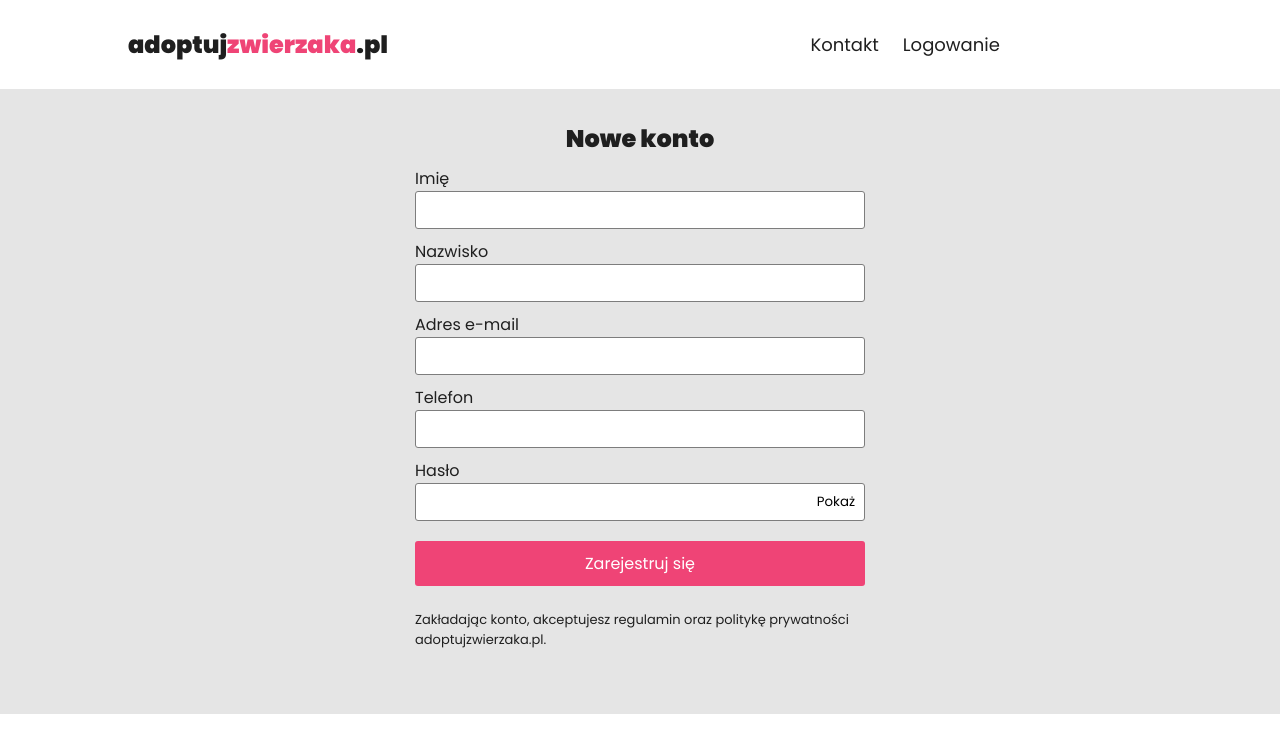
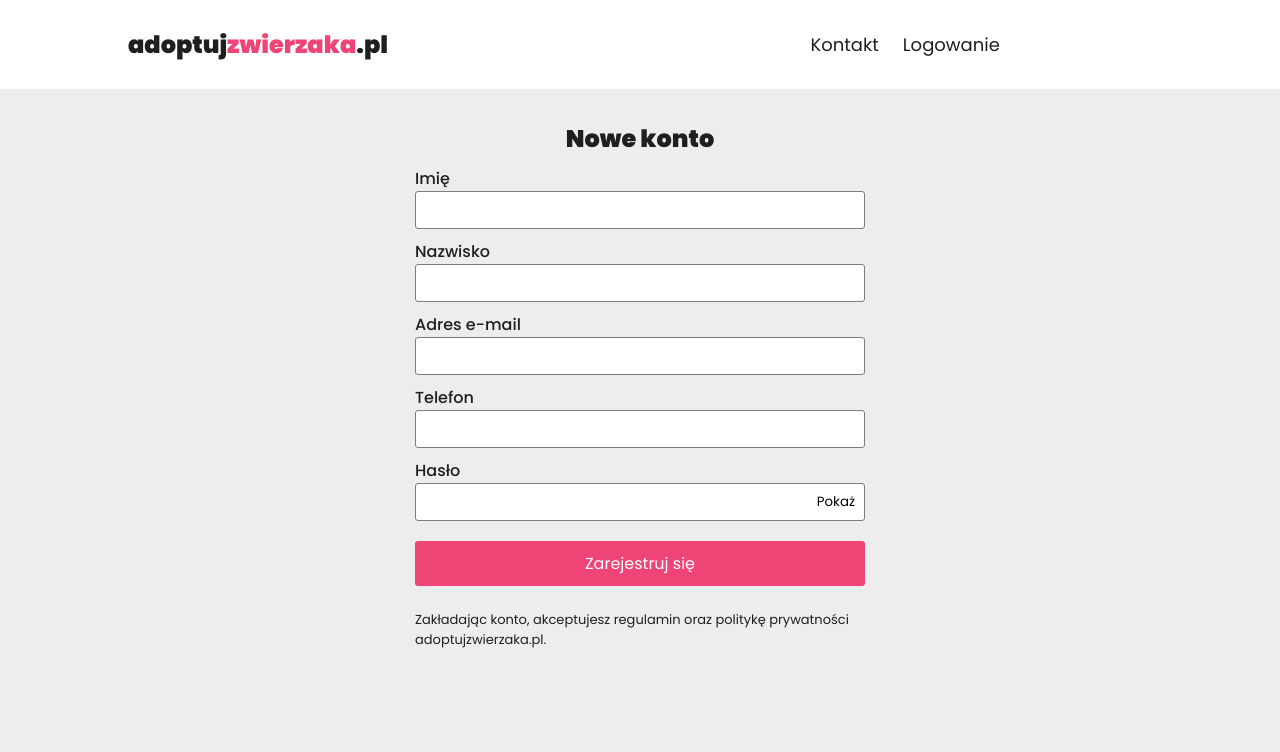
Before and after one commit to mimoid-prog/adoptuj-zwierzaka, a Next.js app: page /rejestracja in a window 1280 px wide. Shown: the top 752 px of the page. Built offline with nearby package versions, Linux system fonts and the light colour scheme.

Commit message:
Fixed layout issue to fill up the screen height

```diff
--- a/components/Forms/form.module.css
+++ b/components/Forms/form.module.css
@@ -6,8 +6,8 @@
 }
 
 .label {
-  margin-top: 6px;
-  font-weight: 400;
+  margin-top: 8px;
+  font-weight: 500;
 }
 
 .textInput {
--- a/components/Layouts/BasicLayout.js
+++ b/components/Layouts/BasicLayout.js
@@ -13,10 +13,21 @@ const BasicLayout = props => {
 
       <style jsx>
         {`
+          .basic-layout {
+            display: flex;
+            width: 100%;
+            min-height: 100vh;
+            flex-direction: column;
+          }
+
+          .basic-layout div {
+            width: 100%;
+          }
+
           .content {
-            background-color: #e5e5e5;
-            width: 100%;
+            background-color: #ededed;
             padding: 2rem 0 4rem;
+            flex: 1 0 auto;
           }
         `}
       </style>
--- a/styles.css
+++ b/styles.css
@@ -1,4 +1,4 @@
-@import url("https://fonts.googleapis.com/css?family=Poppins:400,900&display=swap");
+@import url("https://fonts.googleapis.com/css?family=Poppins:400,500,900&display=swap");
 
 :root {
   --main-color: #ef4476;
```
